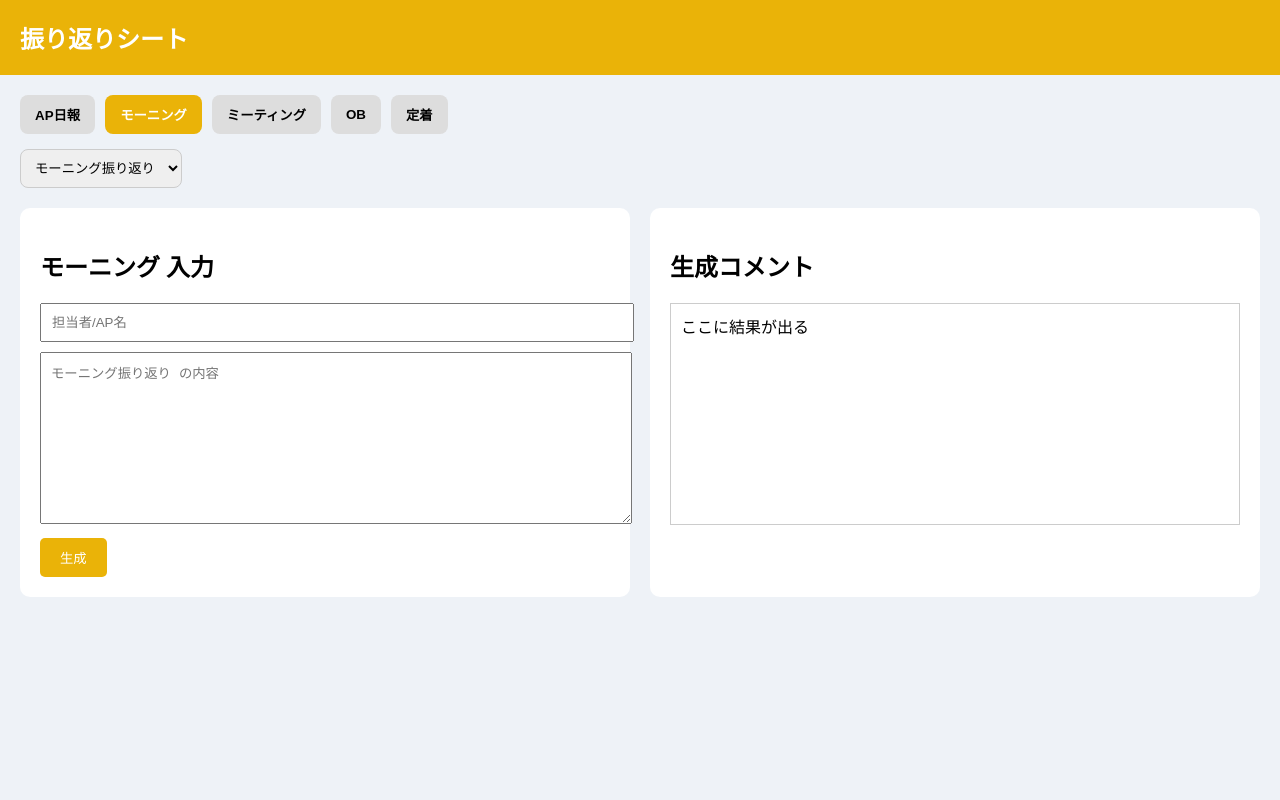
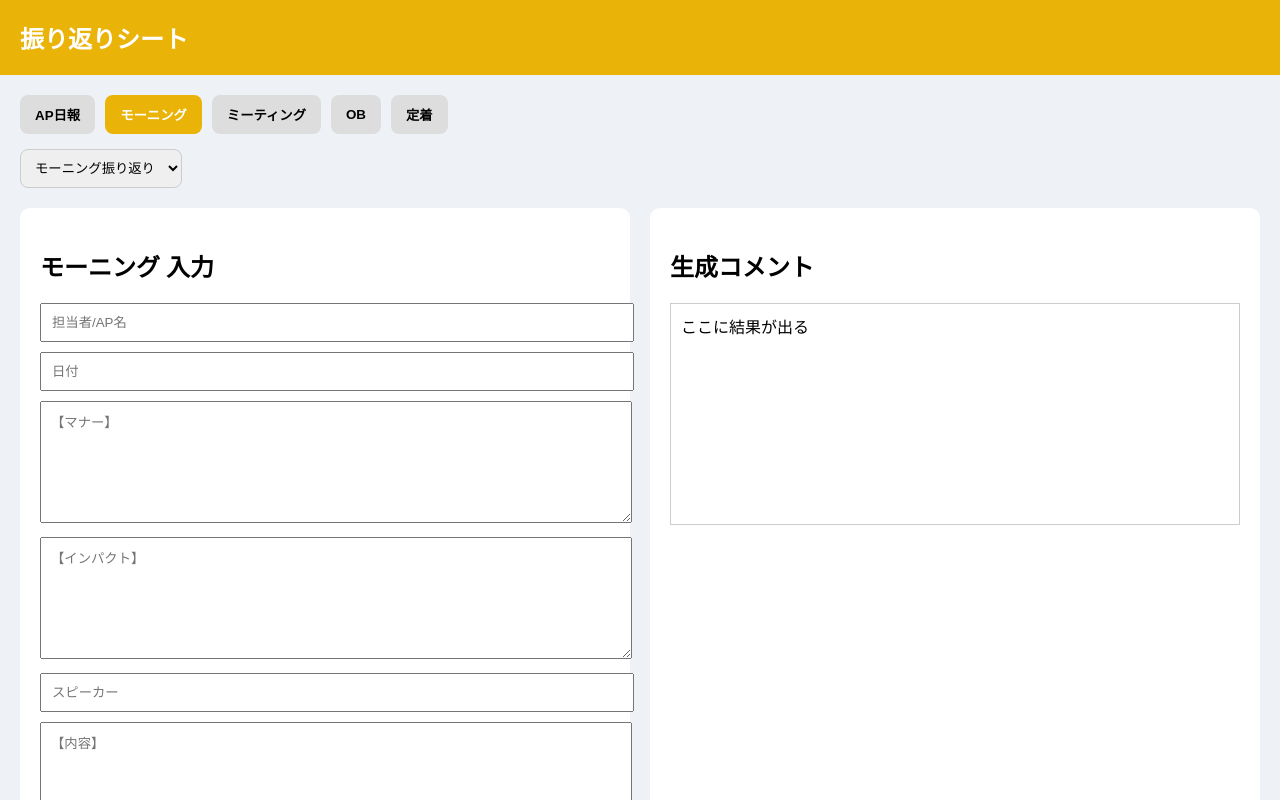
Before and after one commit to kenichrouken0701-code/APP, a Next.js app: page / in a window 1280 px wide. Both pictures are taken after a click on the button "モーニング". Shown: the top 800 px of the page. Built offline with nearby package versions, Linux system fonts and the light colour scheme.

Commit message:
Update page.js

```diff
--- a/app/page.js
+++ b/app/page.js
@@ -10,6 +10,19 @@ const templates = {
   "ミーティング": ["ミーティング振り返り"],
   "OB": ["OB振り返り"],
   "定着": ["定着振り返り"],
+};
+
+const inputStyle = {
+  width: "100%",
+  padding: "10px",
+  marginBottom: "10px"
+};
+
+const textareaStyle = {
+  width: "100%",
+  height: "100px",
+  padding: "10px",
+  marginBottom: "10px"
 };
 
 export default function Home() {
@@ -56,7 +69,7 @@ export default function Home() {
           ))}
         </div>
 
-        {/* ▼ テンプレ選択 */}
+        {/* テンプレ選択 */}
         <select
           value={template}
           onChange={(e) => setTemplate(e.target.value)}
@@ -86,17 +99,71 @@ export default function Home() {
           }}>
             <h2>{activeTab} 入力</h2>
 
-            <input
-              placeholder="担当者/AP名"
-              style={{ width: "100%", padding: "10px", marginBottom: "10px" }}
-            />
+            <input placeholder="担当者/AP名" style={inputStyle} />
 
-            <textarea
-              placeholder={`${template} の内容`}
-              value={text}
-              onChange={(e) => setText(e.target.value)}
-              style={{ width: "100%", height: "150px", padding: "10px" }}
-            />
+            {/* 🔥ここが切り替えUI */}
+            {activeTab === "モーニング" && (
+              <>
+                <input placeholder="日付" style={inputStyle} />
+                <textarea placeholder="【マナー】" style={textareaStyle} />
+                <textarea placeholder="【インパクト】" style={textareaStyle} />
+                <input placeholder="スピーカー" style={inputStyle} />
+                <textarea placeholder="【内容】" style={textareaStyle} />
+                <textarea placeholder="【気づき】" style={textareaStyle} />
+                <textarea placeholder="【AP】" style={textareaStyle} />
+                <textarea placeholder="【ビジョン】" style={textareaStyle} />
+              </>
+            )}
+
+            {activeTab === "ミーティング" && (
+              <>
+                <input placeholder="スピーカー" style={inputStyle} />
+                <textarea placeholder="【内容】" style={textareaStyle} />
+                <textarea placeholder="【気づき】" style={textareaStyle} />
+                <textarea placeholder="【AP】" style={textareaStyle} />
+              </>
+            )}
+
+            {activeTab === "OB" && (
+              <>
+                <input placeholder="日付" style={inputStyle} />
+                <input placeholder="名前" style={inputStyle} />
+                <input placeholder="年齢" style={inputStyle} />
+                <textarea placeholder="【内容】" style={textareaStyle} />
+                <textarea placeholder="【その人の魅力的な目標】" style={textareaStyle} />
+                <textarea placeholder="【その人の危機感】" style={textareaStyle} />
+                <textarea placeholder="【どう提案したのか？】" style={textareaStyle} />
+                <textarea placeholder="【よかった点】" style={textareaStyle} />
+                <textarea placeholder="【問題点】" style={textareaStyle} />
+                <textarea placeholder="【改善策】" style={textareaStyle} />
+              </>
+            )}
+
+            {activeTab === "定着" && (
+              <>
+                <input placeholder="名前" style={inputStyle} />
+                <input placeholder="稼働拠点" style={inputStyle} />
+                <input placeholder="稼働時間" style={inputStyle} />
+                <input placeholder="トーク覚えたか" style={inputStyle} />
+                <input placeholder="勤怠ブレあったか" style={inputStyle} />
+                <input placeholder="生活デッドライン" style={inputStyle} />
+                <textarea placeholder="【今日話した内容】" style={textareaStyle} />
+                <input placeholder="セットアップ組んだ人" style={inputStyle} />
+                <input placeholder="次回予定日" style={inputStyle} />
+                <input placeholder="クレームリスク" style={inputStyle} />
+                <input placeholder="天才と褒めたか" style={inputStyle} />
+                <textarea placeholder="【1週間後どういう状態にするか】" style={textareaStyle} />
+              </>
+            )}
+
+            {activeTab === "AP日報" && (
+              <textarea
+                placeholder="標準AP日報の内容"
+                value={text}
+                onChange={(e) => setText(e.target.value)}
+                style={textareaStyle}
+              />
+            )}
 
             <button style={{
               marginTop: "10px",
```
